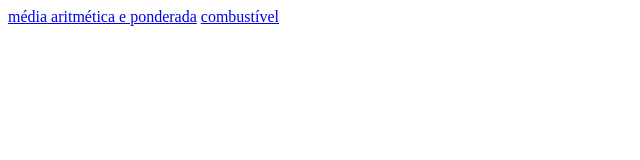
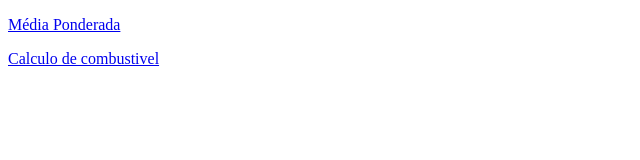
Before and after one commit to Eidyalves/atv-final, a plain HTML site: page atividades/media ponderada/index.html in a window 1280 px wide. Shown: the whole page, without its empty margins (0-640 px from the left). Drawn offline with Linux system fonts and the light colour scheme.

Commit message:
conserto

```diff
--- a/atividades/media ponderada/index.html
+++ b/atividades/media ponderada/index.html
@@ -4,10 +4,10 @@
     <meta charset="UTF-8">
     <meta http-equiv="X-UA-Compatible" content="IE=edge">
     <meta name="viewport" content="width=device-width, initial-scale=1.0">
-    <title>Document</title>
+    <title>Média e combustivel</title>
 </head>
 <body>
-    <a href="./atv1.html">média aritmética e ponderada</a>
-    <a href="./atv2.html">combustível</a>
+   <p><a href="./atv1.html">Média Ponderada</a></p>
+   <p><a href="./atv2.html">Calculo de combustivel</a></p>
 </body>
 </html>
```
Also changed, not shown: atividades.html (+1 -1 lines).
